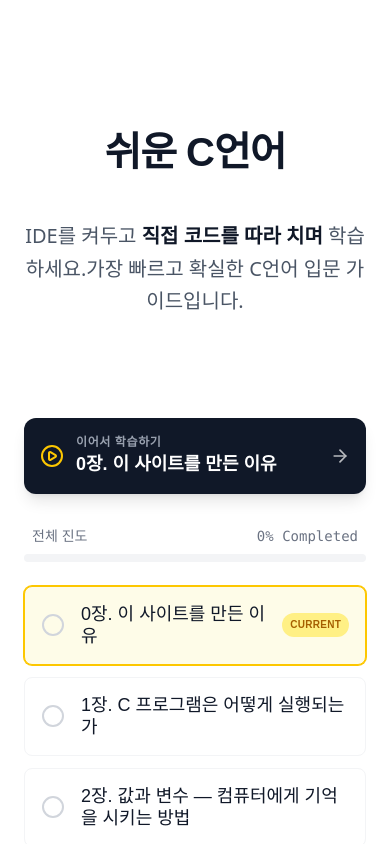
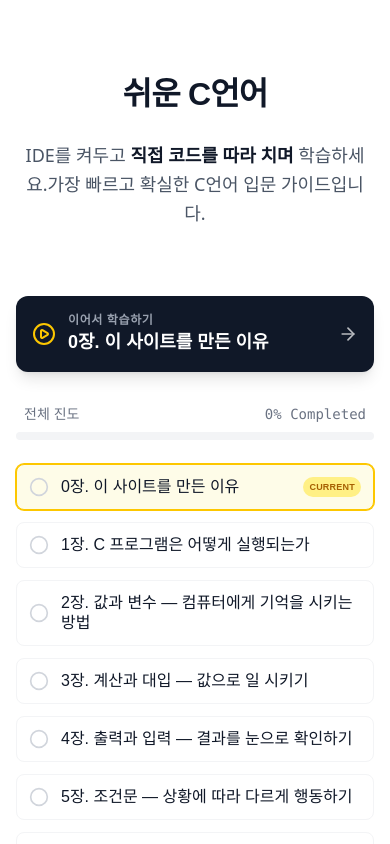
Before and after one commit to vividhyeok/easyctutor, a Next.js app: page / in a window 390 px wide. Shown: the top 844 px of the page. Built offline with nearby package versions, Linux system fonts and the light colour scheme; a web font is replaced by a local one.

Commit message:
Optimize UI for mobile: reduce font sizes and padding on small screens

```diff
--- a/src/app/chapters/[id]/page.tsx
+++ b/src/app/chapters/[id]/page.tsx
@@ -33,7 +33,7 @@ export default async function ChapterPage({ params }: PageProps) {
         <>
             <ProgressBar />
             <ChapterController chapterId={chapter.id} />
-            <div className="flex flex-col items-center justify-center p-4 md:p-8 lg:p-12">
+            <div className="flex flex-col items-center justify-center p-2 md:p-8 lg:p-12">
                 {/* Main Content */}
                 <div className="w-full max-w-4xl shrink-0">
                     <PaperCard>
--- a/src/app/globals.css
+++ b/src/app/globals.css
@@ -158,14 +158,29 @@ body {
   background-color: #ffffff;
   color: #1a1a1a;
   font-family: var(--font-body);
+  font-size: 18px;
+  /* Reduced from 22px for mobile */
+  line-height: 1.8;
+}
+
+@media (min-width: 768px) {
+  body {
     font-size: 22px;
     line-height: 2.0;
+  }
 }
 
 /* Paragraph spacing for better readability */
 p {
+  margin-bottom: 1.5em;
+  margin-top: 0.6em;
+}
+
+@media (min-width: 768px) {
+  p {
     margin-bottom: 1.8em;
     margin-top: 0.8em;
+  }
 }
 
 /* Headings */
@@ -177,33 +192,66 @@ h5,
 h6,
 .heading {
   font-family: var(--font-heading);
+  margin-top: 1.8em;
+  margin-bottom: 0.8em;
+  line-height: 1.3;
+}
+
+@media (min-width: 768px) {
+
+  h1,
+  h2,
+  h3,
+  h4,
+  h5,
+  h6,
+  .heading {
     margin-top: 2.5em;
     margin-bottom: 1em;
     line-height: 1.4;
   }
+}
 
 h1 {
-  font-size: 2.5rem;
+  font-size: 2rem;
+  /* Reduced from 2.5rem */
   font-weight: 700;
 }
 
-/* ~40px */
+@media (min-width: 768px) {
+  h1 {
+    font-size: 2.5rem;
+  }
+}
+
 h2 {
-  font-size: 1.8rem;
+  font-size: 1.5rem;
+  /* Reduced from 1.8rem */
   font-weight: 600;
 }
 
-/* ~28.8px */
+@media (min-width: 768px) {
+  h2 {
+    font-size: 1.8rem;
+  }
+}
+
 h3 {
-  font-size: 1.5rem;
+  font-size: 1.3rem;
+  /* Reduced from 1.5rem */
   font-weight: 500;
 }
 
-/* ~24px */
+@media (min-width: 768px) {
+  h3 {
+    font-size: 1.5rem;
+  }
+}
 
 /* Utility Classes */
 .paper-card {
-  @apply bg-white rounded-lg p-8 md:p-12 mx-auto max-w-5xl;
+  @apply bg-white rounded-lg p-5 md:p-12 mx-auto max-w-5xl;
+  /* Reduced mobile padding from p-8 to p-5 */
 }
 
 /* Typography Enhancements */
--- a/src/app/page.tsx
+++ b/src/app/page.tsx
@@ -8,12 +8,12 @@ export default function HomePage() {
   const chapters = getAllChapters();
 
   return (
-    <main className="min-h-screen p-6 md:p-16 flex flex-col items-center justify-center max-w-6xl mx-auto">
-      <div className="text-center mb-16 space-y-6">
-        <h1 className="font-heading font-black text-5xl md:text-7xl text-gray-900 mb-8 tracking-tight">
+    <main className="min-h-screen p-4 md:p-16 flex flex-col items-center justify-center max-w-6xl mx-auto">
+      <div className="text-center mb-10 md:mb-16 space-y-4 md:space-y-6">
+        <h1 className="font-heading font-black text-4xl md:text-7xl text-gray-900 mb-6 md:mb-8 tracking-tight">
           쉬운 C언어
         </h1>
-        <p className="text-xl md:text-2xl text-gray-600 font-sans max-w-3xl mx-auto leading-relaxed font-light">
+        <p className="text-lg md:text-2xl text-gray-600 font-sans max-w-3xl mx-auto leading-relaxed font-light">
           IDE를 켜두고 <strong className="font-bold text-gray-900">직접 코드를 따라 치며</strong> 학습하세요.<br className="hidden md:block" />
           가장 빠르고 확실한 C언어 입문 가이드입니다.
         </p>
--- a/src/components/HomeChapterList.tsx
+++ b/src/components/HomeChapterList.tsx
@@ -20,9 +20,9 @@ export function HomeChapterList({ chapters }: { chapters: Chapter[] }) {
         return (
             <div className="space-y-3">
                 {chapters.map((chapter) => (
-                    <div key={chapter.id} className="flex items-center gap-4 p-4 rounded-lg border border-gray-100 bg-white/50 opacity-50">
-                        <div className="w-6 h-6 rounded-full border-2 border-gray-200" />
-                        <span className="font-heading text-lg text-gray-400">{chapter.title}</span>
+                    <div key={chapter.id} className="flex items-center gap-3 p-3 md:p-4 rounded-lg border border-gray-100 bg-white/50 opacity-50">
+                        <div className="w-5 h-5 md:w-6 md:h-6 rounded-full border-2 border-gray-200" />
+                        <span className="font-heading text-base md:text-lg text-gray-400">{chapter.title}</span>
                     </div>
                 ))}
             </div>
@@ -81,7 +81,7 @@ export function HomeChapterList({ chapters }: { chapters: Chapter[] }) {
                             key={chapter.id}
                             href={`/chapters/${chapter.id}`}
                             className={cn(
-                                "flex items-center gap-4 p-4 rounded-lg border transition-all duration-200",
+                                "flex items-center gap-3 p-3 md:p-4 rounded-lg border transition-all duration-200",
                                 isLastActive
                                     ? "border-yellow-400 ring-1 ring-yellow-400 bg-yellow-50"
                                     : "border-gray-100 hover:border-gray-300 hover:bg-white"
@@ -89,17 +89,17 @@ export function HomeChapterList({ chapters }: { chapters: Chapter[] }) {
                         >
                             <div className="shrink-0">
                                 {isCompleted ? (
-                                    <CheckCircle2 className="w-6 h-6 text-green-500" />
+                                    <CheckCircle2 className="w-5 h-5 md:w-6 md:h-6 text-green-500" />
                                 ) : isStarted ? (
-                                    <Circle className="w-6 h-6 text-yellow-500 fill-yellow-100" />
+                                    <Circle className="w-5 h-5 md:w-6 md:h-6 text-yellow-500 fill-yellow-100" />
                                 ) : (
-                                    <Circle className="w-6 h-6 text-gray-300" />
+                                    <Circle className="w-5 h-5 md:w-6 md:h-6 text-gray-300" />
                                 )}
                             </div>
 
                             <div className="flex-1">
                                 <span className={cn(
-                                    "font-heading text-lg block leading-tight",
+                                    "font-heading text-base md:text-lg block leading-tight",
                                     isCompleted ? "text-gray-500 line-through decoration-gray-300" : "text-gray-900"
                                 )}>
                                     {chapter.title}
@@ -107,7 +107,7 @@ export function HomeChapterList({ chapters }: { chapters: Chapter[] }) {
                             </div>
 
                             {isLastActive && (
-                                <span className="text-[10px] font-bold text-yellow-700 bg-yellow-200 px-2 py-0.5 rounded-full uppercase tracking-wide">
+                                <span className="text-[9px] md:text-[10px] font-bold text-yellow-700 bg-yellow-200 px-1.5 md:px-2 py-0.5 rounded-full uppercase tracking-wide">
                                     Current
                                 </span>
                             )}
```
Lines whose indentation alone changed are shown as unchanged.
